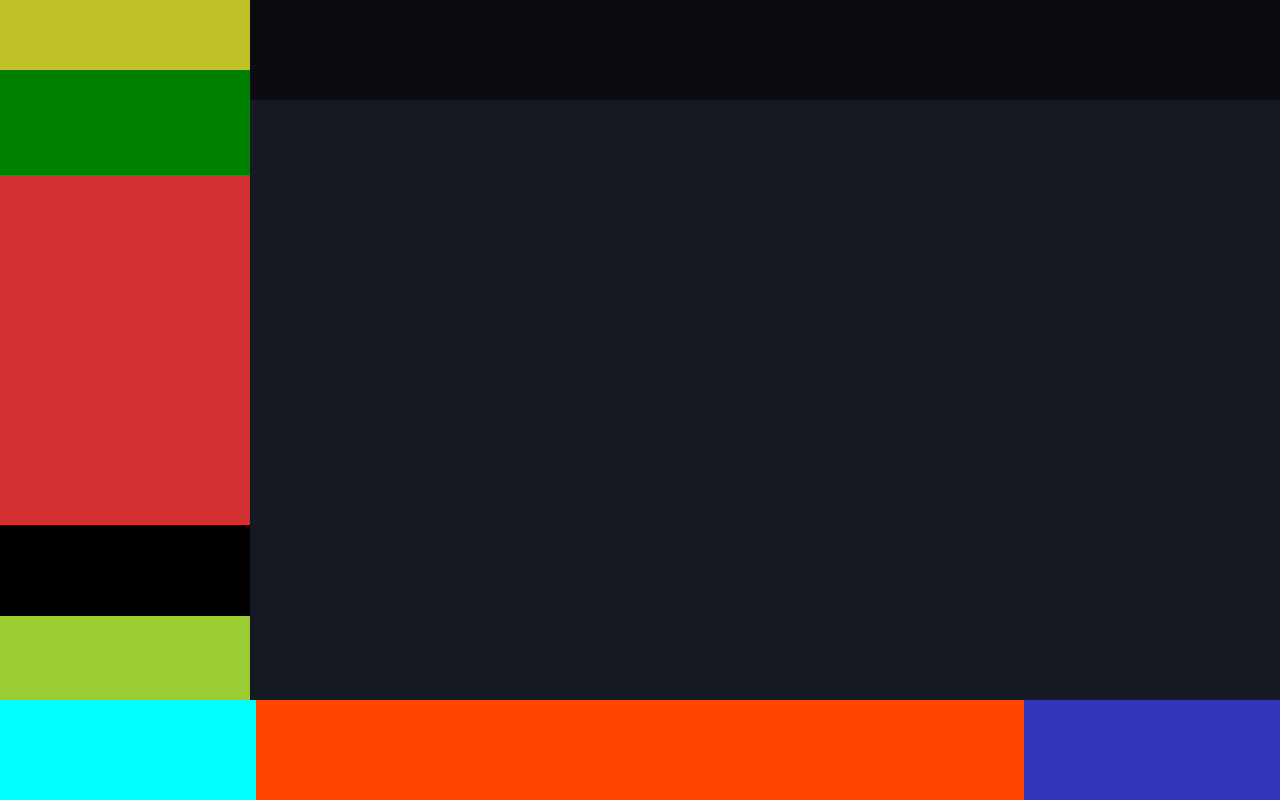
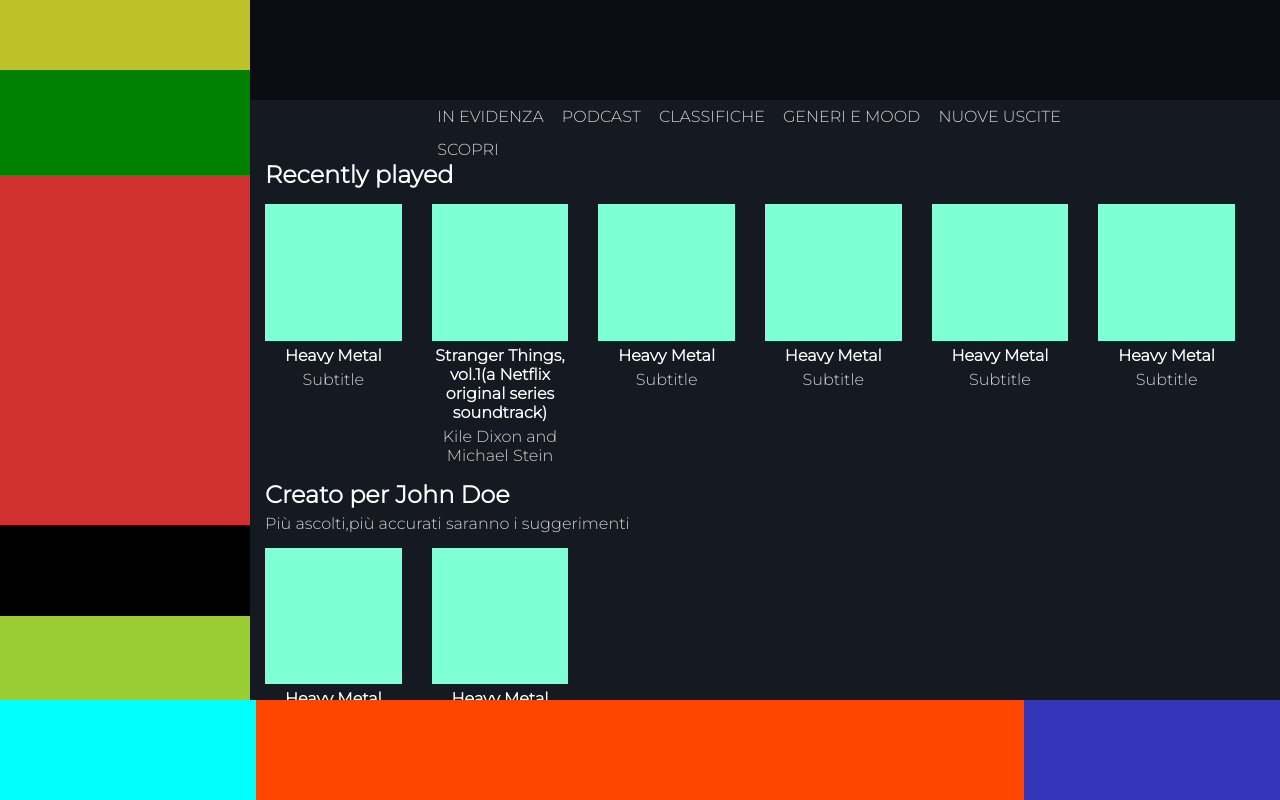
Before and after one commit to Christian-Lepidi/html-css-spotifyweb, a plain HTML site: page index.html in a window 1280 px wide. Drawn offline with Linux system fonts and the light colour scheme.

Commit message:
feat: add. block cards and overflow

```diff
--- a/CSS/style.css
+++ b/CSS/style.css
@@ -62,14 +62,77 @@ body {
 
 /**APP MAIN*/
 
+#app-main {
+  width: 100%;
+}
+
 #main-top-bar {
   height: var(--top-bar-height);
-  width: calc(100vw - var(--navbar-width));
+  width: 100%;
   background-color: rgba(0, 0, 0, 0.5);
 }
 
 #main-content {
-  flex-grow: 1;
+  height: calc(100% - var(--player-height));
+  overflow-y: auto;
+}
+
+.link-container {
+  width: 65%;
+  height: 10%;
+  margin: auto;
+}
+
+.link-content {
+  display: inline-block;
+  text-decoration: none;
+  color: lightgrey;
+  padding: 7px;
+}
+
+.container {
+  width: 100%;
+  padding-left: 15px;
+  padding-right: 15px;
+}
+
+.indications {
+  color: white;
+}
+
+.row {
+  width: 100%;
+  margin-left: -15px;
+  margin-right: -15px;
+  display: flex;
+}
+
+.col {
+  width: calc(100% / 6);
+  padding: 15px;
+}
+
+.card {
+  width: calc(100 / 6);
+  aspect-ratio: 1;
+  background-color: aquamarine;
+}
+
+.song-title {
+  margin-top: 5px;
+  text-align: center;
+  color: white;
+}
+
+.subtitle {
+  margin-top: 5px;
+  text-align: center;
+  color: lightgray;
+}
+
+.sub-indications {
+  margin-top: 5px;
+  color: lightgray;
 }
 
 /*APP PLAYER*/
--- a/index.html
+++ b/index.html
@@ -22,7 +22,85 @@
       </div>
       <main id="app-main">
         <div id="main-top-bar"></div>
-        <div id="main-content"></div>
+        <div id="main-content">
+          <div class="link-container">
+            <a class="link-content" href="">IN EVIDENZA</a>
+            <a class="link-content" href="">PODCAST</a>
+            <a class="link-content" href="">CLASSIFICHE</a>
+            <a class="link-content" href="">GENERI E MOOD</a>
+            <a class="link-content" href="">NUOVE USCITE</a>
+            <a class="link-content" href="">SCOPRI</a>
+          </div>
+          <div class="container">
+            <h2 class="indications">Recently played</h2>
+            <div class="row">
+              <div class="col">
+                <div class="card"></div>
+                <h4 class="song-title">Heavy Metal</h4>
+                <div class="subtitle">Subtitle</div>
+              </div>
+              <div class="col">
+                <div class="card"></div>
+                <h4 class="song-title">
+                  Stranger Things, vol.1(a Netflix original series soundtrack)
+                </h4>
+                <div class="subtitle">Kile Dixon and Michael Stein</div>
+              </div>
+              <div class="col">
+                <div class="card"></div>
+                <h4 class="song-title">Heavy Metal</h4>
+                <div class="subtitle">Subtitle</div>
+              </div>
+              <div class="col">
+                <div class="card"></div>
+                <h4 class="song-title">Heavy Metal</h4>
+                <div class="subtitle">Subtitle</div>
+              </div>
+              <div class="col">
+                <div class="card"></div>
+                <h4 class="song-title">Heavy Metal</h4>
+                <div class="subtitle">Subtitle</div>
+              </div>
+              <div class="col">
+                <div class="card"></div>
+                <h4 class="song-title">Heavy Metal</h4>
+                <div class="subtitle">Subtitle</div>
+              </div>
+            </div>
+            <h2 class="indications">Creato per John Doe</h2>
+            <div class="sub-indications">
+              Più ascolti,più accurati saranno i suggerimenti
+            </div>
+            <div class="row">
+              <div class="col">
+                <div class="card"></div>
+                <h4 class="song-title">Heavy Metal</h4>
+                <div class="subtitle">Subtitle</div>
+              </div>
+              <div class="col">
+                <div class="card"></div>
+                <h4 class="song-title">Heavy Metal</h4>
+                <div class="subtitle">Subtitle</div>
+              </div>
+            </div>
+            <h2 class="indications">Artisti più popolari</h2>
+            <div class="sub-indications">
+              Più ascolti,più accurati saranno i suggerimenti
+            </div>
+            <div class="row">
+              <div class="col">
+                <div class="card"></div>
+                <h4 class="song-title">Heavy Metal</h4>
+                <div class="subtitle">Subtitle</div>
+              </div>
+              <div class="col">
+                <div class="card"></div>
+                <h4 class="song-title">Heavy Metal</h4>
+                <div class="subtitle">Subtitle</div>
+              </div>
+            </div>
+          </div>
+        </div>
       </main>
     </div>
     <footer id="app-player">
```
